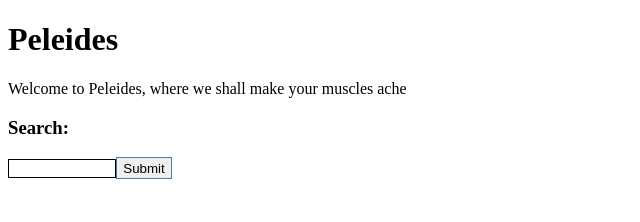
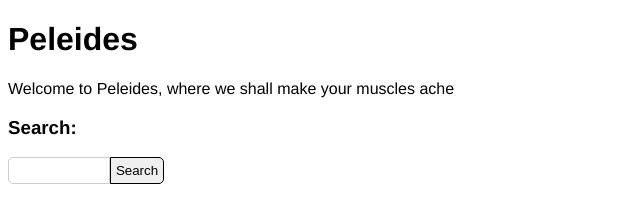
Before and after one commit to megalofyia/peleides, a plain HTML site: page index.html in a window 1280 px wide. Shown: the whole page, without its empty margins (0-640 px from the left). Drawn offline with Linux system fonts and the light colour scheme.

Commit message:
moves styling to stylesheet
moves form styling to stylesheet, adds rounded corners

```diff
--- a/index.html
+++ b/index.html
@@ -1,6 +1,7 @@
 <!DOCTYPE html>
 <html>
 <head>
+	<link rel="stylesheet" type="text/css" href="./stylesheet.css">
 	<title>Peleides</title>
 </head>
 <body>
@@ -11,10 +12,10 @@
 		<table cellpadding="0px" cellspacing="0px">
 			<tr>
 				<td>
-					 <input type="text" name="Search" style="width:100px; border:1px solid; height:17px; padding:0px 3px; position:relative;">
+					 <input type="text" name="Search" id="searchBox">
 				</td>
-				<td style="border-style:solid;border-color:#4B7B9F;border-width:1px;">
-					<input type="submit" value="Submit" style="border-style: none; width: 54px; height: 20px;">
+				<td>
+					<input type="submit" value="Search" id="searchButton">
 				</td>
 			</tr>
 		</table>
--- a/stylesheet.css
+++ b/stylesheet.css
@@ -0,0 +1,24 @@
+body {
+	font-family: helvetica;
+}
+
+#searchBox {
+	width: 100px;
+	height: 25px;
+	position: relative;
+	border: 1px solid #ccc;
+	border-radius: 5px 0px 0px 5px;
+	font-size: 15px;
+	padding: 0px 0px;
+	outline: 0;
+}
+
+
+#searchButton {
+	border: 1px solid black;
+	width: 54px;
+	height: 27px;
+	border-radius: 0px 5px 5px 0px;
+	padding: 0px 0px;
+	outline: 0;
+}
```
Also changed, not shown: 404.html (added, +11 -0 lines), Resultpage.html (added, +44 -0 lines).
